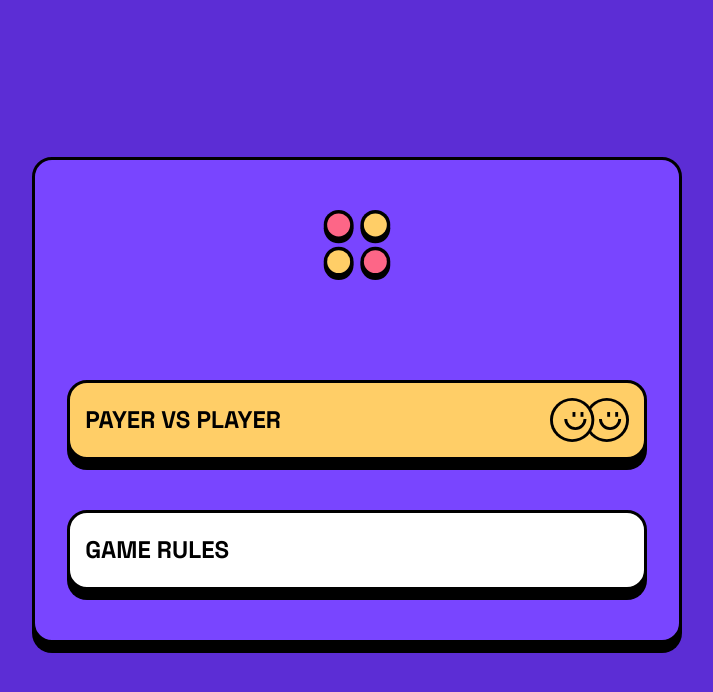
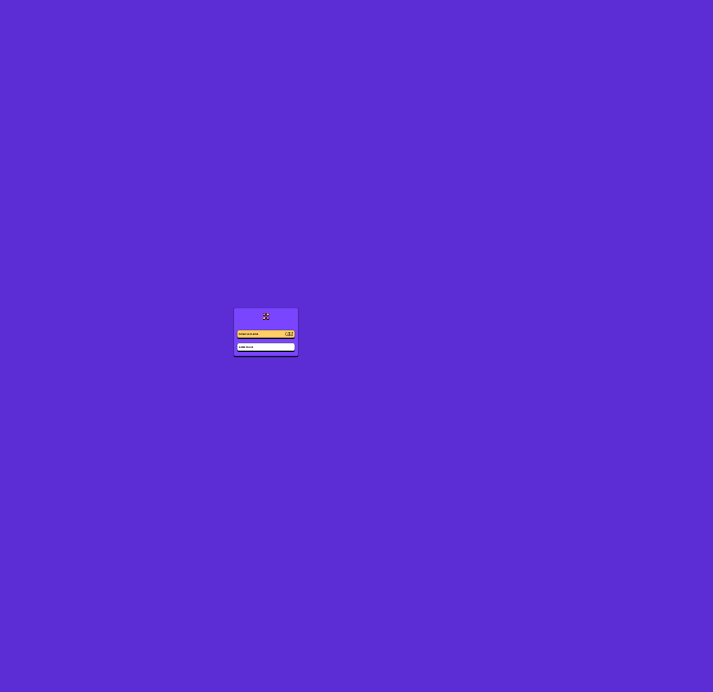
Before and after one commit to Corbiobio/connect_four_v2, a React (Vite) app: page / in a window 1280 px wide. Shown: the top 692 px of the page, without its empty margins (283-996 px from the left). Built offline with nearby package versions, Linux system fonts and the light colour scheme.

Commit message:
add animation to the home page

```diff
--- a/sass/home.scss
+++ b/sass/home.scss
@@ -51,6 +51,20 @@
             width: 80%;
             background-color: $purple;
             padding: 50px 0;
+            animation-name: spawn;
+            animation-duration: 1.3s;
         }
     }
 }
+
+@keyframes spawn {
+    from {
+        transform: translateY(-140%) translateX(-140%);
+        scale: 0.1;
+    }
+
+    to {
+        scale: 1;
+        transform: translateY(0) translateX(0);
+    }
+}
```
